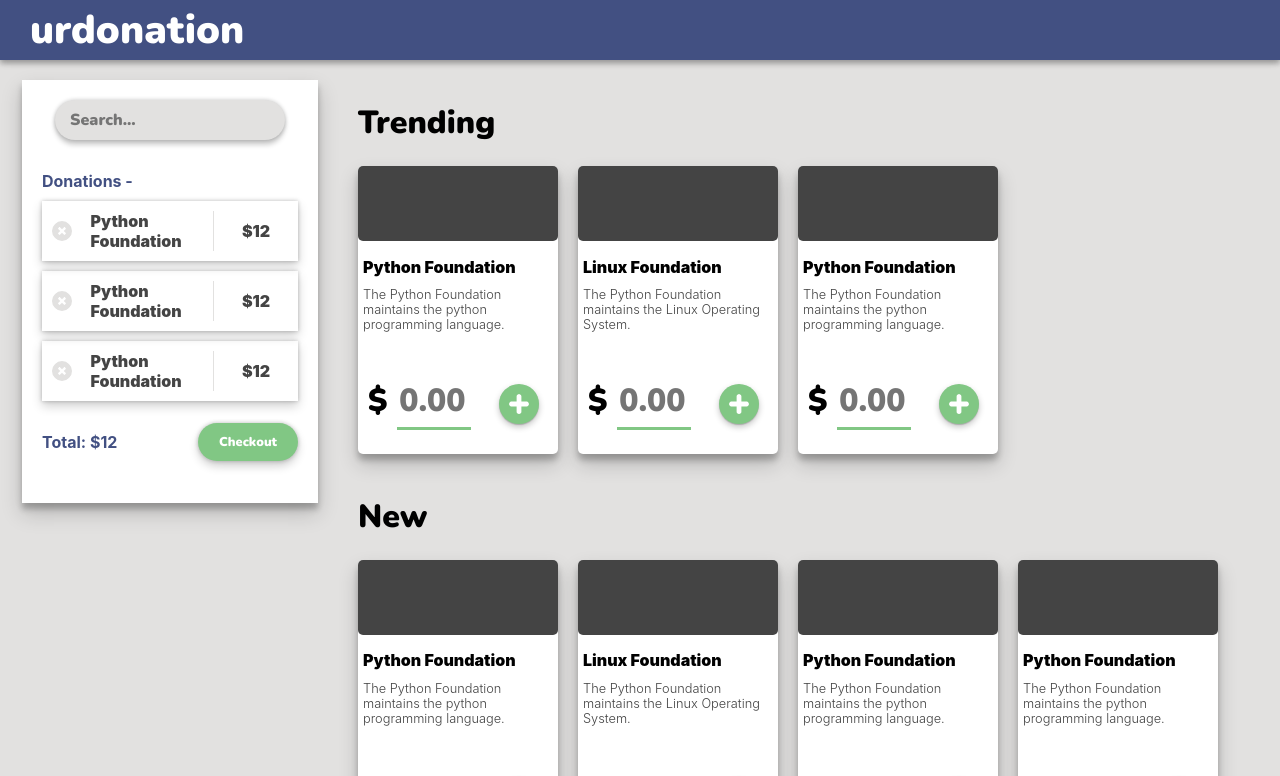
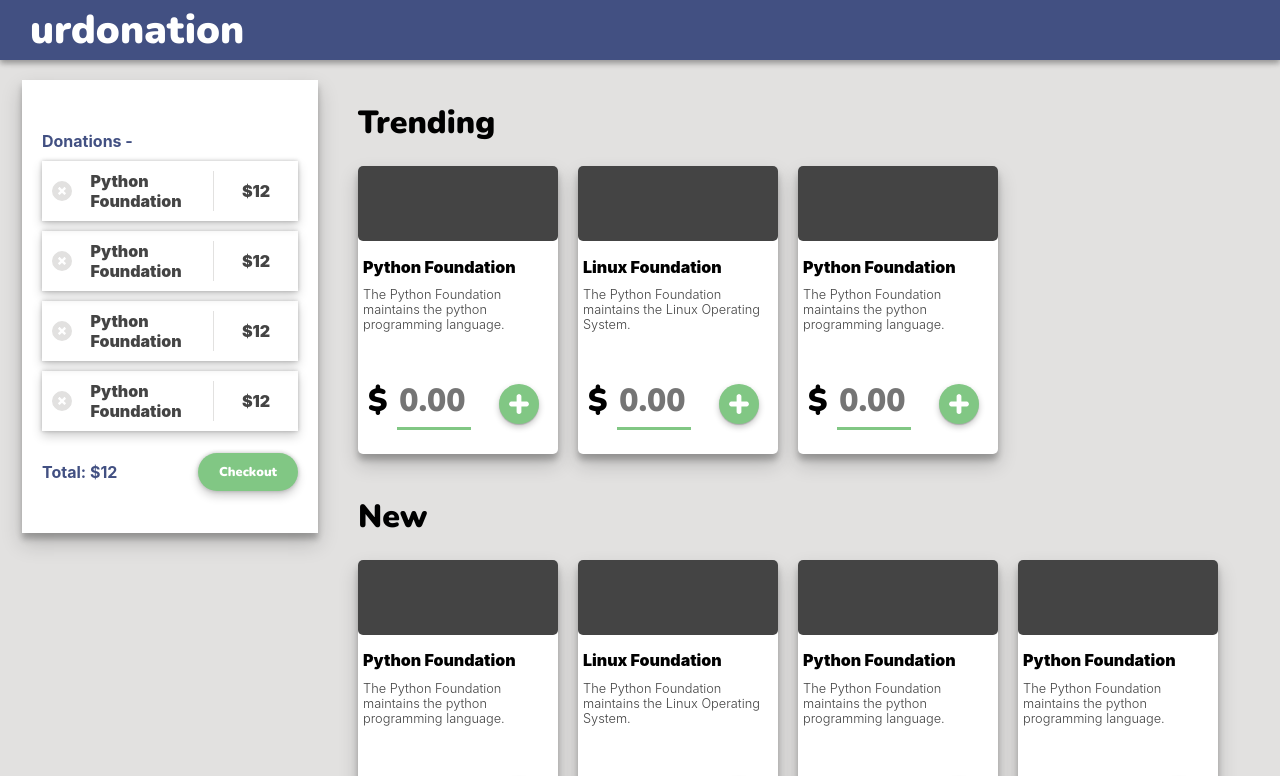
Before and after one commit to urdev-xyz/donate.in, a React (Create React App) app: page / in a window 1280 px wide. Shown: the top 776 px of the page. Built offline with nearby package versions, Linux system fonts and the light colour scheme.

Commit message:
working on the add button, shopping card is no longer hard coded in.

```diff
--- a/src/App.js
+++ b/src/App.js
@@ -20,18 +20,34 @@
   {name: 'Linux Foundation', desc: 'The Python Foundation maintains the Linux Operating System.'},
   {name: 'Python Foundation', desc: 'The Python Foundation maintains the python programming language.'},
 ];
+let shoppingCart = [
+  {name: 'Python Foundation', price: '12'},
+  {name: 'Python Foundation', price: '12'},
+  {name: 'Python Foundation', price: '12'},
+  {name: 'Python Foundation', price: '12'},
+]
 
 class App extends Component {
+  constructor(props) {
+    super(props);
+  }
   componentDidMount(){
     document.title = "donate.in"
   }
+
+  addDonation(foundationName, donationPrice) {
+    let newItem = {name: foundationName, price: donationPrice}
+    shoppingCart.push(newItem);
+    console.log(shoppingCart)
+  }
+
   render() {
     return (
       <div className="App">
         <Navbar/>
         <div className="app-content">
-        <Toolbar/>
-        <Grid trendingCards={trendingf} newCards={newf}/>
+        <Toolbar shoppingCart={shoppingCart}/>
+        <Grid trendingCards={trendingf} newCards={newf} addDonation={this.addDonation}/>
         </div>
       </div>
     );
--- a/src/components/Card/Card.js
+++ b/src/components/Card/Card.js
@@ -17,7 +17,7 @@
   }
 
   handleSubmit(event){
-    if (this.state.donation === undefined || this.state.donation == 0) {
+    if (this.state.donation === undefined || this.state.donation === 0) {
       event.preventDefault();
     }else{
       alert('You Donated: $' + this.state.donation);
@@ -43,7 +43,7 @@
             step="0.01"
             placeholder="0.00"/>
             <button type="submit" >
-            <img src={Donate} alt="submit donation"/>
+            <img src={Donate} alt="submit donation" onClick={this.props.addDonation('Python', '12')}/>
             </button>
           </form>
         </div>
--- a/src/components/Checkout/Checkout.js
+++ b/src/components/Checkout/Checkout.js
@@ -2,32 +2,52 @@
 import './Checkout.css';
 import donate from '../Card/add.svg';
 
-const Donation = props => (
+
+class Donation extends React.Component{
+  constructor(props){
+    super(props);
+  }
+  render(){
+    return(
     <div className="donation">
       <div className="donation-remove">
         <img src={donate}/>
       </div>
       <div className="donation-info">
-        <h1>Python Foundation</h1>
+        <h1>{this.props.name}</h1>
       </div>
       <div className="donation-cost">
         <h1>$12</h1>
       </div>
     </div>
-);
+  )
+  }
+};
 
-const checkout = props => (
+class Checkout extends React.Component {
+    constructor(props){
+      super(props);
+      console.log(this.props)
+    }
+    generateCart = (shoppingCart) => {
+      let cards = [];
+      for (var i = 0;i < shoppingCart.length; i++) {
+        cards.push(<Donation name={shoppingCart[i].name}/>);
+      }
+      return cards
+    };
+    render(){
+      return(
         <div className="checkout">
           <h1>Donations -</h1>
-      <Donation/>
-      <Donation/>
-      <Donation/>
+          {this.generateCart(this.props.shoppingCart)}
           <div className="checkout-total">
             <h1> Total: $12 </h1>
             <button>Checkout</button>
-
           </div>
         </div>
-);
+      )
+  }
+};
 
-export default checkout;
+export default Checkout;
--- a/src/components/Grid/Grid.js
+++ b/src/components/Grid/Grid.js
@@ -9,7 +9,7 @@
     generateCard = (foundations) => {
       let cards = [];
       for (var i = 0;i < foundations.length; i++) {
-        cards.push(<Card name={foundations[i].name} desc={foundations[i].desc}/>);
+        cards.push(<Card name={foundations[i].name} desc={foundations[i].desc} addDonation={this.props.addDonation}/>);
       }
       return cards
     };
--- a/src/components/Toolbar/Toolbar.js
+++ b/src/components/Toolbar/Toolbar.js
@@ -2,14 +2,23 @@
 import './Toolbar.css';
 import Checkout from '../Checkout/Checkout';
 
-const toolbar = props => (
+//<form>  <input type="text" className="search" placeholder="Search..."/> </form>
 
-    <div className="toolbar">
-      <form>
-        <input type="text" className="search" placeholder="Search..."/>
-      </form>
-      <Checkout/>
-    </div>
-);
+
+class toolbar extends React.Component {
+      constructor(props){
+        super(props);
+        console.log(this.props)
+        let local = this.props.shoppingCart;
+        console.log(this.props.shoppingCart)
+      }
+
+      render(){
+      return(
+          <div className="toolbar">
+            <Checkout shoppingCart={this.props.shoppingCart}/>
+          </div>
+      )}
+  };
 
 export default toolbar;
```
Lines whose indentation alone changed are shown as unchanged.
